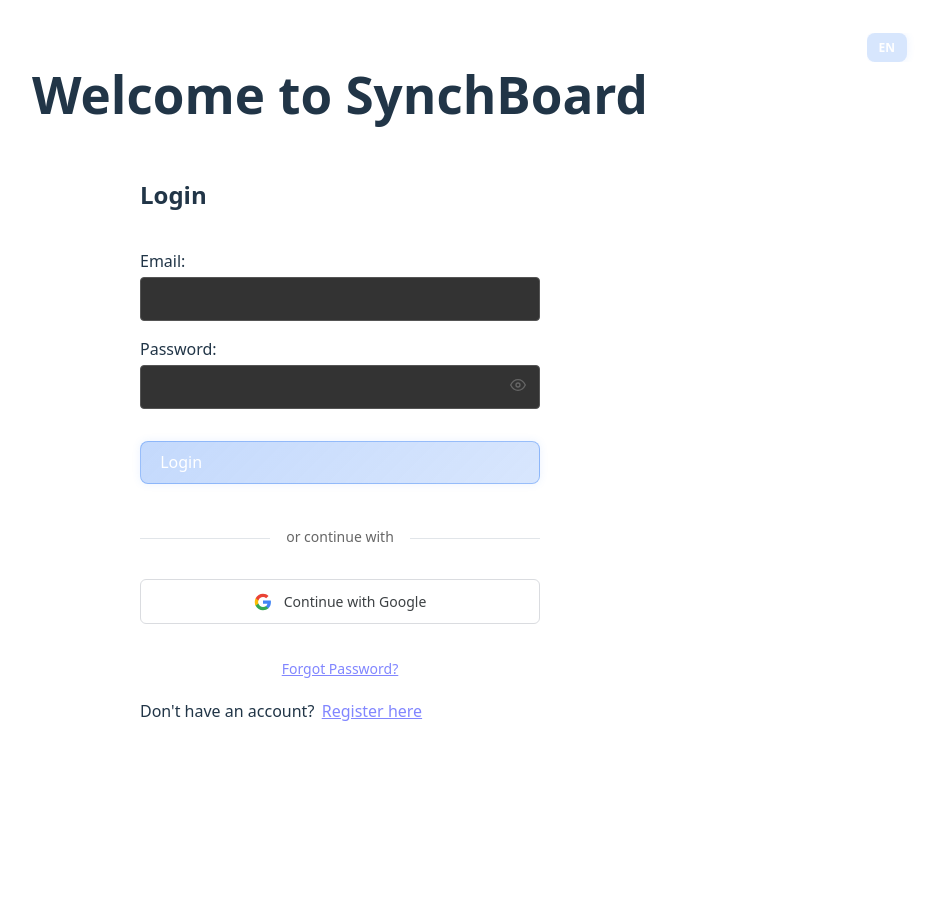
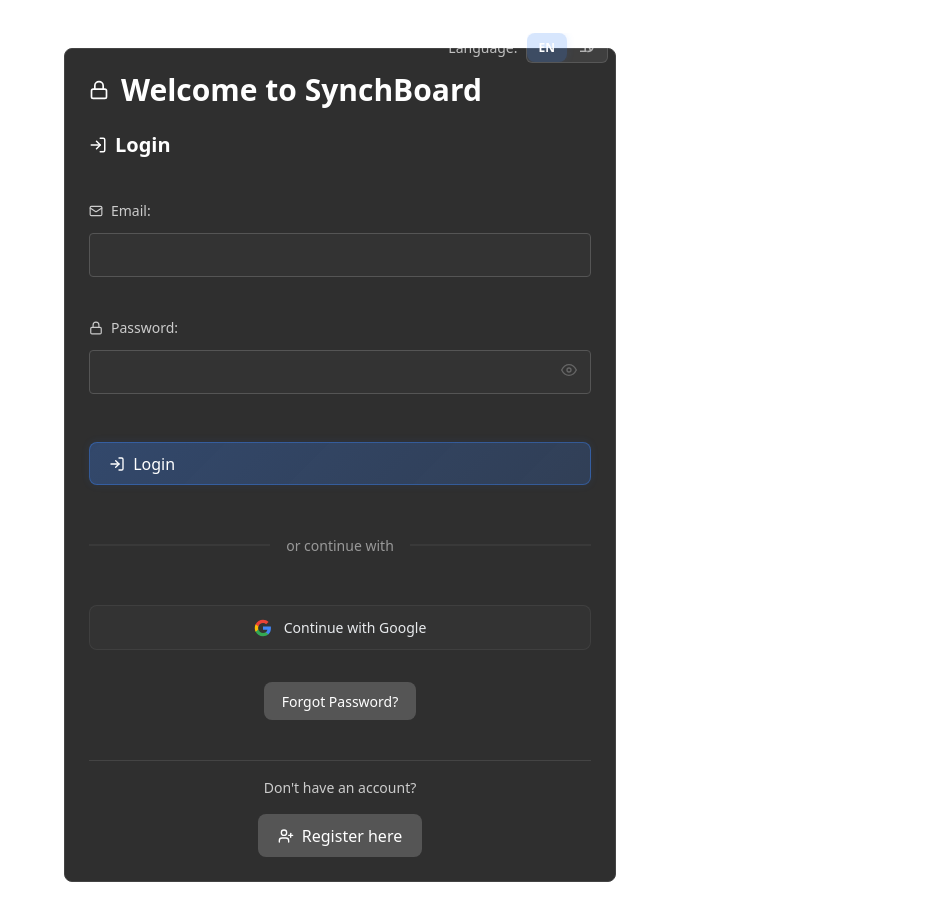
Before and after one commit to sagi-menahem/SynchBoard, a React (Vite) app in the folder frontend/: page /auth in a window 1280 px wide. Shown: the top 920 px of the page, without its empty margins (300-1238 px from the left). Before the commit the page ends 864 px from the top, so only its background shows below. Built offline with nearby package versions, Linux system fonts and the light colour scheme; no server answers.

Commit message:
refactor: Update styling and structure for authentication forms and loading states for improved user experience

```diff
--- a/frontend/src/components/auth/GoogleLoginButton.module.css
+++ b/frontend/src/components/auth/GoogleLoginButton.module.css
@@ -1,56 +1,40 @@
+/* Match updated button system styling */
 .googleButton {
   display: flex;
   align-items: center;
   justify-content: center;
   width: 100%;
   padding: 12px 16px;
-  border: 1px solid #dadce0;
-  border-radius: 6px;
-  background-color: #fff;
-  color: #3c4043;
+  border: 1px solid rgba(255, 255, 255, 0.06);
+  border-radius: 8px;
+  background: rgba(255, 255, 255, 0.02);
+  color: #e8eaed;
   font-size: 14px;
   font-weight: 500;
   cursor: pointer;
-  transition: all 0.2s ease-in-out;
+  transition: all 0.25s;
   gap: 12px;
+  min-height: 44px;
 }
 
-/* Dark theme styles */
-@media (prefers-color-scheme: dark) {
-  .googleButton {
-    background-color: #131314;
-    color: #e8eaed;
-    border: 1px solid #5f6368;
-  }
-
-  .googleButton:hover:not(:disabled) {
-    background-color: #1e1f20;
-    box-shadow: 0 1px 3px rgba(0, 0, 0, 0.3);
-  }
-
-  .googleButton:active:not(:disabled) {
-    background-color: #292a2d;
-  }
-
-  .googleButton:disabled {
-    background-color: #1e1f20;
-  }
-}
-
-/* Light theme hover states */
 .googleButton:hover:not(:disabled) {
-  background-color: #f8f9fa;
-  box-shadow: 0 1px 3px rgba(0, 0, 0, 0.1);
+  background: rgba(255, 255, 255, 0.08);
+  border-color: rgba(255, 255, 255, 0.15);
+  transform: translateY(-1px);
+  box-shadow: 0 2px 4px rgba(0, 0, 0, 0.2);
 }
 
 .googleButton:active:not(:disabled) {
-  background-color: #f1f3f4;
+  transform: translateY(0);
+  box-shadow: 0 1px 2px rgba(0, 0, 0, 0.2);
 }
 
 .googleButton:disabled {
   cursor: not-allowed;
   opacity: 0.6;
-  background-color: #f8f9fa;
+  background: rgba(255, 255, 255, 0.02);
+  transform: none;
+  box-shadow: none;
 }
 
 .googleIcon {
--- /dev/null
+++ b/frontend/src/components/auth/LoginForm.module.css
@@ -0,0 +1,85 @@
+/* Form Styling - Match Settings page patterns */
+.form {
+    display: flex;
+    flex-direction: column;
+    gap: 1.5rem;
+}
+
+/* Form Fields */
+.field {
+    margin-bottom: 1rem;
+}
+
+.field label {
+    display: flex;
+    align-items: center;
+    gap: 0.5rem;
+    margin-bottom: 0.5rem;
+    color: #ccc;
+    font-weight: 500;
+    font-size: 0.875rem;
+}
+
+/* Error Styling */
+.error {
+    background-color: rgba(220, 38, 38, 0.1);
+    border: 1px solid rgba(220, 38, 38, 0.3);
+    color: #f87171;
+    padding: 0.75rem;
+    border-radius: 6px;
+    font-size: 0.875rem;
+    margin-bottom: 1rem;
+}
+
+/* Submit Button */
+.submitButton {
+    margin-top: 0.5rem;
+}
+
+/* Divider */
+.divider {
+    position: relative;
+    margin: 1.5rem 0;
+    text-align: center;
+}
+
+.divider::before {
+    content: '';
+    position: absolute;
+    top: 50%;
+    left: 0;
+    right: 0;
+    height: 1px;
+    background: #444;
+    transform: translateY(-50%);
+}
+
+.dividerText {
+    position: relative;
+    background: #2f2f2f;
+    padding: 0 1rem;
+    color: #999;
+    font-size: 0.875rem;
+}
+
+/* Forgot Password Section */
+.forgotPasswordSection {
+    display: flex;
+    justify-content: center;
+    margin-top: 0.5rem;
+}
+
+.forgotPasswordButton {
+    font-size: 0.875rem;
+}
+
+/* Responsive */
+@media (max-width: 640px) {
+    .form {
+        gap: 1rem;
+    }
+
+    .divider {
+        margin: 1rem 0;
+    }
+}
--- a/frontend/src/components/auth/LoginForm.tsx
+++ b/frontend/src/components/auth/LoginForm.tsx
@@ -1,11 +1,13 @@
 import React, { useState } from 'react';
 
+import { LogIn, Mail, Lock } from 'lucide-react';
 import { useTranslation } from 'react-i18next';
 
 import { Button, Input, PasswordInput } from 'components/common';
-import styles from 'components/common/CommonForm.module.css';
 import { useLoginForm } from 'hooks/auth/forms';
 import { oauthService } from 'services/oauthService';
+
+import styles from './LoginForm.module.css';
 
 import GoogleLoginButton from './GoogleLoginButton';
 
@@ -25,8 +27,6 @@ const LoginForm: React.FC<LoginFormProps> = ({ onForgotPassword }) => {
 
   return (
     <form action={submitAction} className={styles.form}>
-      <h2>{t('loginForm.heading')}</h2>
-
       {state.error && (
         <div className={styles.error} role="alert">
           {state.error}
@@ -34,7 +34,10 @@ const LoginForm: React.FC<LoginFormProps> = ({ onForgotPassword }) => {
       )}
 
       <div className={styles.field}>
-        <label htmlFor="login-email">{t('common.form.label.email')}</label>
+        <label htmlFor="login-email">
+          <Mail size={14} />
+          {t('common.form.label.email')}
+        </label>
         <Input
           id="login-email"
           name="email"
@@ -45,7 +48,10 @@ const LoginForm: React.FC<LoginFormProps> = ({ onForgotPassword }) => {
       </div>
 
       <div className={styles.field}>
-        <label htmlFor="login-password">{t('common.form.label.password')}</label>
+        <label htmlFor="login-password">
+          <Lock size={14} />
+          {t('common.form.label.password')}
+        </label>
         <PasswordInput
           id="login-password"
           name="password"
@@ -55,21 +61,15 @@ const LoginForm: React.FC<LoginFormProps> = ({ onForgotPassword }) => {
         />
       </div>
 
-      <Button type="submit" className={styles.submitButton} disabled={isPending}>
+      <Button type="submit" variant="primary" disabled={isPending} className={styles.submitButton}>
+        <LogIn size={16} />
         {isPending ? t('common.button.loggingIn') : t('loginForm.button')}
       </Button>
 
-      <div style={{ margin: '1.5rem 0', textAlign: 'center', color: '#666' }}>
-        <span style={{ padding: '0 1rem', backgroundColor: '#fff', fontSize: '0.875rem' }}>
+      <div className={styles.divider}>
+        <span className={styles.dividerText}>
           {t('loginForm.orContinueWith', 'or continue with')}
         </span>
-        <div style={{
-          height: '1px',
-          backgroundColor: '#e1e5e9',
-          margin: '-0.6rem 0 0 0',
-          zIndex: -1,
-          position: 'relative',
-        }} />
       </div>
 
       <GoogleLoginButton
@@ -77,30 +77,15 @@ const LoginForm: React.FC<LoginFormProps> = ({ onForgotPassword }) => {
         disabled={isPending || isGoogleLoading}
       />
 
-      <div style={{ textAlign: 'center', marginTop: '1rem' }}>
-        <button
+      <div className={styles.forgotPasswordSection}>
+        <Button
           type="button"
+          variant="secondary"
           onClick={onForgotPassword}
-          style={{
-            background: 'transparent',
-            backgroundColor: 'transparent',
-            border: 'none',
-            padding: '0.2em',
-            cursor: 'pointer',
-            fontSize: '0.875rem',
-            color: '#8186ff',
-            textDecoration: 'underline',
-            transition: 'color 0.2s ease',
-          }}
-          onMouseEnter={(e) => {
-            e.currentTarget.style.color = '#6d72e8';
-          }}
-          onMouseLeave={(e) => {
-            e.currentTarget.style.color = '#8186ff';
-          }}
+          className={styles.forgotPasswordButton}
         >
           {t('loginForm.forgotPassword', 'Forgot Password?')}
-        </button>
+        </Button>
       </div>
     </form>
   );
--- a/frontend/src/pages/AuthPage.module.css
+++ b/frontend/src/pages/AuthPage.module.css
@@ -1,10 +1,13 @@
-.container {
-    display: flex;
-    flex-direction: column;
-    align-items: center;
+/* Page Layout - Match Settings page */
+.pageContent {
     position: relative;
     min-height: 100vh;
-    padding: 2rem 1rem;
+    width: 100%;
+    max-width: 600px;
+    margin: 0 auto;
+    padding: 24px;
+    padding-top: 3rem;
+    box-sizing: border-box;
 }
 
 .languageSwitcherWrapper {
@@ -14,121 +17,97 @@
     z-index: 10;
 }
 
-.toggleText {
-    margin-top: 1rem;
+/* Auth Section - Match Settings section styling */
+.authSection {
+    background-color: #2f2f2f;
+    border: 1px solid #444;
+    border-radius: 8px;
+    padding: 1.5rem;
+    margin-bottom: 2rem;
 }
 
-.toggleButton {
-    background: none;
-    border: none;
-    color: var(--color-primary-link, #8186ff);
-    padding: 0.2em;
-    text-decoration: underline;
+/* Page Title - Match Settings page title */
+.pageTitle {
+    display: flex;
+    align-items: center;
+    gap: 0.75rem;
+    margin-top: 0;
+    margin-bottom: 1.5rem;
+    color: #fff;
+    font-size: 1.875rem;
+    font-weight: 700;
 }
 
-.subtleLink {
-    text-align: center;
+/* Form Container */
+.authContainer {
+    display: flex;
+    flex-direction: column;
+    gap: 1.5rem;
+}
+
+/* Form Headers */
+.formHeader {
+    margin-bottom: 1rem;
+}
+
+.formTitle {
+    display: flex;
+    align-items: center;
+    gap: 0.5rem;
+    margin: 0;
+    color: #fff;
+    font-size: 1.25rem;
+    font-weight: 600;
+}
+
+/* Auth Actions */
+.authActions {
+    display: flex;
+    flex-direction: column;
+    align-items: center;
+    gap: 1rem;
+    margin-top: 1rem;
+    padding-top: 1rem;
+    border-top: 1px solid #444;
+}
+
+.toggleText {
+    color: #ccc;
+    font-size: 0.875rem;
+    margin: 0;
+}
+
+/* Forgot Password Section */
+.forgotPasswordSection {
+    display: flex;
+    justify-content: center;
     margin-top: 0.5rem;
+}
+
+.forgotPasswordButton {
     font-size: 0.875rem;
 }
 
-.forgotPasswordLink {
-    color: #9ca3af;
-    cursor: pointer;
-    text-decoration: none;
-    transition: color 0.2s ease;
+/* Responsive design */
+@media (max-width: 640px) {
+    .pageContent {
+        padding: 1rem;
+        padding-top: 2rem;
     }
 
-.forgotPasswordLink:hover {
-    color: #6b7280;
-    text-decoration: underline;
-}
-
-.header {
-    text-align: center;
-    margin-bottom: 2rem;
-}
-
-.iconContainer {
-    display: flex;
-    justify-content: center;
-    margin-bottom: 1rem;
-}
-
-.lockIcon {
-    width: 3rem;
-    height: 3rem;
-    color: #3b82f6;
-    background-color: #eff6ff;
-    border-radius: 50%;
-    padding: 0.75rem;
-}
-
-.subtitle {
-    color: #6b7280;
-    font-size: 1rem;
-    margin-top: 0.5rem;
-    line-height: 1.5;
-}
-
-.header h1 {
-    color: #1f2937;
-    font-size: 1.875rem;
-    font-weight: 700;
-    margin: 0;
-}
-
-.emailIcon {
-    width: 3rem;
-    height: 3rem;
-    color: #10b981;
-    background-color: #ecfdf5;
-    border-radius: 50%;
-    padding: 0.75rem;
-}
-
-.pageHeader {
-    text-align: center;
-    margin-bottom: 3rem;
-    padding-bottom: 2rem;
-    border-bottom: 1px solid #e5e7eb;
+    .authSection {
+        padding: 1rem;
     }
 
     .pageTitle {
-    color: #111827;
-    font-size: 2.5rem;
-    font-weight: 700;
-    margin: 0;
-    line-height: 1.1;
-}
-
-.formSection {
-    max-width: 400px;
-    margin: 0 auto;
-}
-
-.formHeader {
-    text-align: center;
-    margin-bottom: 2rem;
+        font-size: 1.5rem;
     }
 
     .formTitle {
-    color: #374151;
-    font-size: 1.5rem;
-    font-weight: 600;
-    margin: 0 0 0.75rem 0;
-    line-height: 1.3;
+        font-size: 1.125rem;
     }
 
-.formDescription {
-    color: #6b7280;
-    font-size: 1rem;
-    margin: 0;
-    line-height: 1.5;
-    font-weight: 400;
+    .authActions {
+        gap: 0.75rem;
     }
-
-.emailText {
-    color: #111827;
-    font-weight: 600;
 }
--- a/frontend/src/pages/AuthPage.tsx
+++ b/frontend/src/pages/AuthPage.tsx
@@ -2,17 +2,17 @@ import { APP_ROUTES } from 'constants';
 
 import React, { useState } from 'react';
 
+import { Lock, LogIn, UserPlus } from 'lucide-react';
 import { useTranslation } from 'react-i18next';
 import { useNavigate } from 'react-router-dom';
 
 import {
-  AuthLoadingOverlay,
   EmailVerificationModal,
   ForgotPasswordModal,
   LoginForm,
   RegistrationForm,
 } from 'components/auth';
-import { Button, GuestLanguageSwitcher } from 'components/common';
+import { Button, GuestLanguageSwitcher, LoadingOverlay } from 'components/common';
 import { useAuth } from 'hooks/auth';
 import { useOAuthCallback } from 'hooks/auth/useOAuthCallback';
 
@@ -51,64 +51,67 @@ const AuthPage: React.FC = () => {
   };
 
   return (
-    <div className={styles.container}>
+    <div className={styles.pageContent}>
       <div className={styles.languageSwitcherWrapper}>
         <GuestLanguageSwitcher />
       </div>
 
-      <h1>{t('authPage.pageTitle')}</h1>
-
-      <AuthLoadingOverlay isVisible={isProcessing} />
+      {isProcessing && <LoadingOverlay message="Signing you in..." />}
 
       {!isProcessing && (
+        <section className={styles.authSection}>
+          <h1 className={styles.pageTitle}>
+            <Lock size={20} />
+            {t('authPage.pageTitle')}
+          </h1>
+
+          <div className={styles.authContainer}>
+            {isLoginView ? (
               <>
-          {isLoginView ? (
-            <section>
+                <div className={styles.formHeader}>
+                  <h2 className={styles.formTitle}>
+                    <LogIn size={18} />
+                    {t('loginForm.heading')}
+                  </h2>
+                </div>
                 <LoginForm onForgotPassword={() => setShowForgotPassword(true)} />
-              <p className={styles.toggleText}>
-                {t('authPage.promptToRegister')}{' '}
-                <Button variant="secondary" onClick={toggleAuthMode} className={styles.toggleButton}>
+                <div className={styles.authActions}>
+                  <span className={styles.toggleText}>{t('authPage.promptToRegister')}</span>
+                  <Button variant="secondary" onClick={toggleAuthMode}>
+                    <UserPlus size={16} />
                     {t('authPage.switchToRegisterButton')}
                   </Button>
-              </p>
-            </section>
+                </div>
+              </>
             ) : (
-            <section>
+              <>
+                <div className={styles.formHeader}>
+                  <h2 className={styles.formTitle}>
+                    <UserPlus size={18} />
+                    {t('registrationForm.heading')}
+                  </h2>
+                </div>
                 <RegistrationForm onRegistrationSuccess={handleRegistrationSuccess} />
-              <p className={styles.toggleText}>
-                {t('authPage.promptToLogin')}{' '}
-                <Button variant="secondary" onClick={toggleAuthMode} className={styles.toggleButton}>
+                <div className={styles.authActions}>
+                  <span className={styles.toggleText}>{t('authPage.promptToLogin')}</span>
+                  <Button variant="secondary" onClick={toggleAuthMode}>
+                    <LogIn size={16} />
                     {t('authPage.switchToLoginButton')}
                   </Button>
-              </p>
-              <p style={{ textAlign: 'center', marginTop: '0.5rem', fontSize: '0.875rem' }}>
-                <button
-                  type="button"
+                </div>
+                <div className={styles.forgotPasswordSection}>
+                  <Button
+                    variant="secondary"
                     onClick={() => setShowForgotPassword(true)}
-                  style={{
-                    background: 'transparent',
-                    backgroundColor: 'transparent',
-                    border: 'none',
-                    padding: '0.2em',
-                    cursor: 'pointer',
-                    fontSize: '0.875rem',
-                    color: '#8186ff',
-                    textDecoration: 'underline',
-                    transition: 'color 0.2s ease',
-                  }}
-                  onMouseEnter={(e) => {
-                    e.currentTarget.style.color = '#6d72e8';
-                  }}
-                  onMouseLeave={(e) => {
-                    e.currentTarget.style.color = '#8186ff';
-                  }}
+                    className={styles.forgotPasswordButton}
                   >
                     {t('authPage.forgotPassword', 'Forgot Password?')}
-                </button>
-              </p>
+                  </Button>
+                </div>
+              </>
+            )}
+          </div>
         </section>
-          )}
-        </>
       )}
 
       <ForgotPasswordModal
```
Also changed, not shown: frontend/src/components/auth/RegistrationForm.module.css (added, +75 -0 lines), frontend/src/components/auth/RegistrationForm.tsx (+42 -30 lines). Lines whose indentation alone changed are shown as unchanged.
